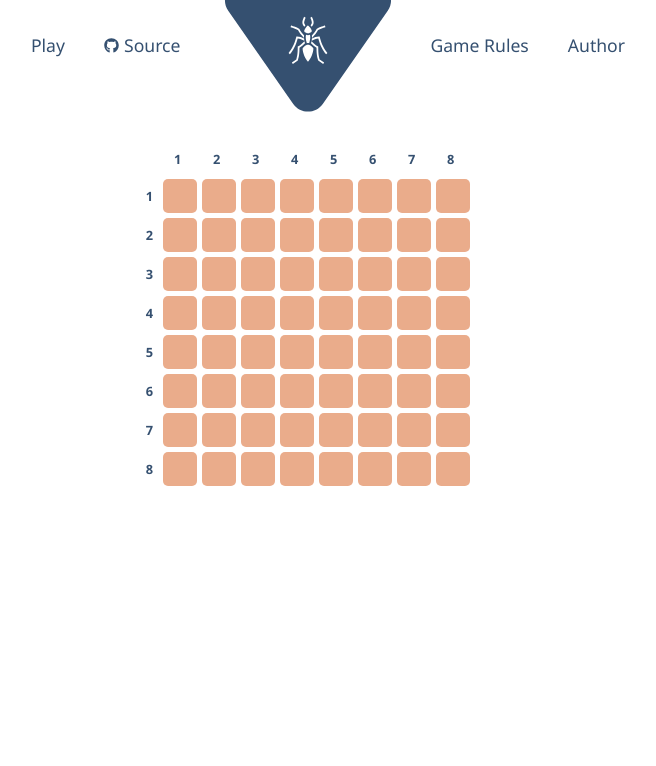
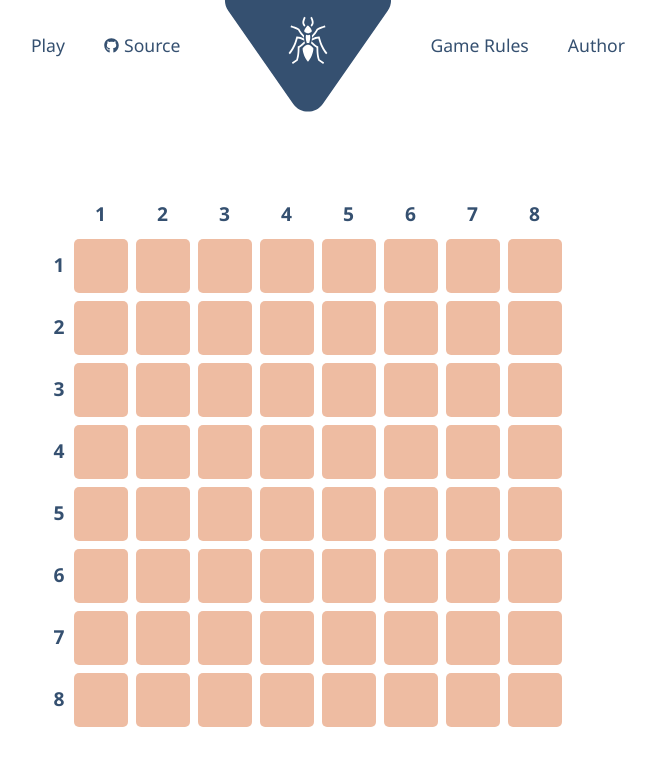
Before and after one commit to mikolajszymczuk1/AntsAndDragons, a Vue app: page / in a window 1280 px wide. Shown: the top 766 px of the page, without its empty margins (332-988 px from the left). Built offline with nearby package versions, Linux system fonts and the light colour scheme.

Commit message:
Added media styles to board component and game characters icons

```diff
--- a/src/components/game/GameBoard.vue
+++ b/src/components/game/GameBoard.vue
@@ -1,9 +1,9 @@
 <template>
     <!-- Game board component -->
-    <div>
+    <div class="mt-[31px] sm:mt-[50px]">
         <!-- Generate column numbers -->
-        <div class="flex justify-center mb-[10px] font-noto font-semibold text-y-in-mn-blue text-[0.8em]">
-            <div class="flex justify-center w-[34px] mr-[5px] last:mr-0 first:opacity-0 first:w-auto"
+        <div class="flex justify-center mb-[10px] font-noto font-semibold text-y-in-mn-blue text-[0.8em] sm:text-[0.9em] md:text-[1.2em]">
+            <div class="flex justify-center w-[34px] mr-[5px] last:mr-0 first:opacity-0 first:w-auto sm:w-[44px] sm:mr-[8px] md:w-[54px]"
                 v-for="num in (getNumberOfColumns + 1)"
                 :key="num"
             >
@@ -12,20 +12,20 @@
         </div>
 
         <!-- Generate rows -->
-        <div class="flex justify-center items-center mb-[5px] last:mb-0"
+        <div class="flex justify-center items-center mb-[5px] last:mb-0 sm:mb-[8px]"
             v-for="row, rowIndex in boardData"
             :key="rowIndex"
         >
             <!-- Row number -->
-            <div class="flex items-center h-[34px] mr-[10px] font-noto font-semibold text-y-in-mn-blue text-[0.8em]">
+            <div class="flex items-center mr-[10px] font-noto font-semibold text-y-in-mn-blue text-[0.8em] sm:text-[0.9em] md:text-[1.2em]">
                 {{ rowIndex + 1 }}
             </div>
 
             <!-- Generate columns -->
-            <div class="flex justify-center items-center bg-tumbleweed rounded-[5px] mr-[5px] w-[34px] h-[34px] last:mr-0"
+            <div class="flex justify-center items-center rounded-[5px] mr-[5px] w-[34px] h-[34px] last:mr-0 sm:w-[44px] sm:h-[44px] sm:mr-[8px] md:w-[54px] md:h-[54px] cursor-pointer"
                 v-for="col, colIndex in row"
                 :key="colIndex"
-                :class="col !== ' ' ? 'bg-chinese-violet' : ''"
+                :class="col !== ' ' ? 'bg-chinese-violet' : 'bg-tumbleweed/80'"
                 @click="emitCords(colIndex, rowIndex)"
             >
                 <AntIcon v-if="col !== ' ' && col.getClassName() === 'Ant'" />
```
Also changed, not shown: src/components/icons/AntIcon.vue (+1 -1 lines), src/components/icons/DragonIcon.vue (+1 -1 lines), src/components/icons/FoodIcon.vue (+1 -1 lines).
